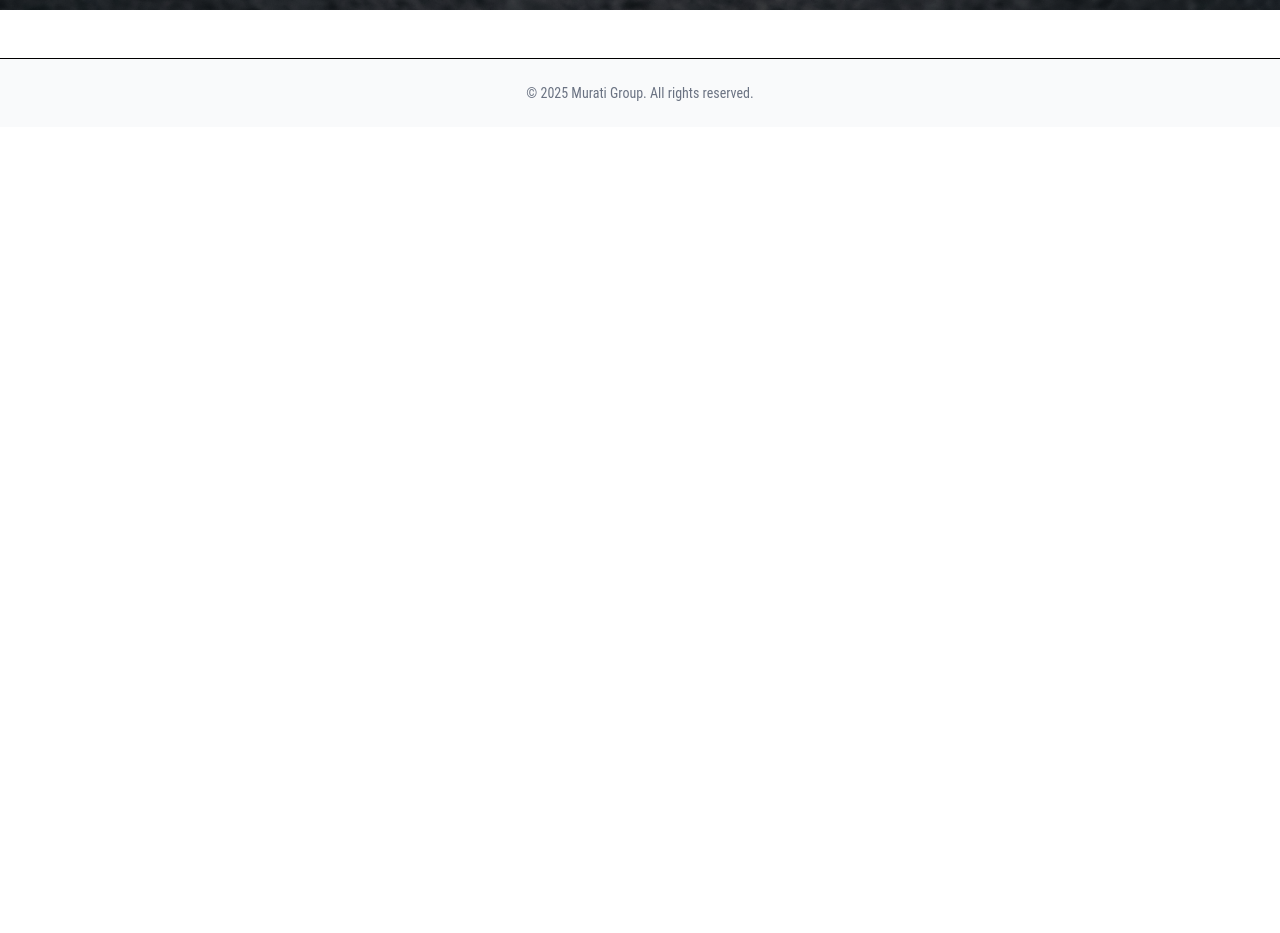
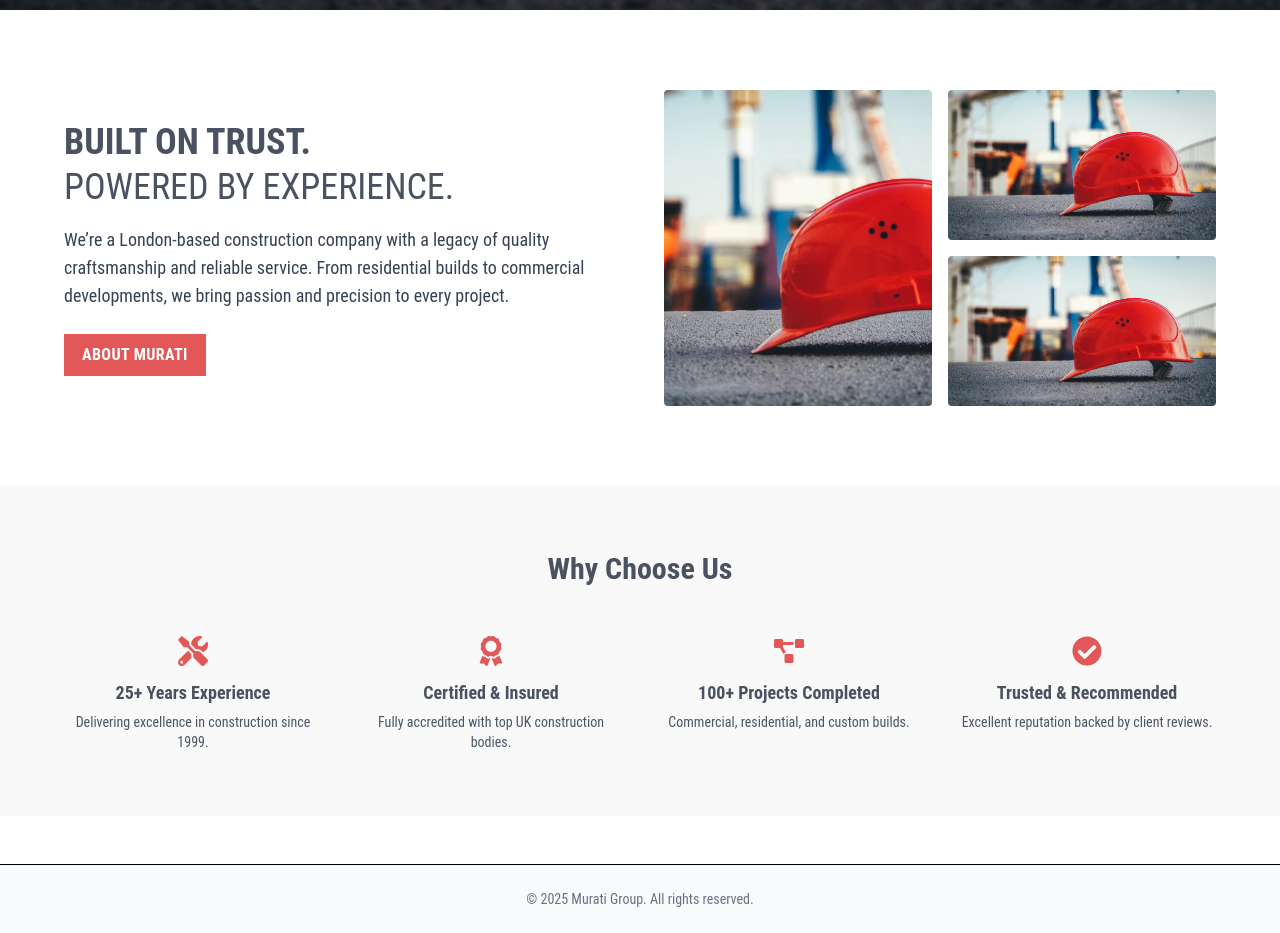
Before and after one commit to armirpepkola/murati-group, a Next.js app: page / in a window 1280 px wide. Shown: the part 900-1833 px from the top of the page. Before the commit the page ends 1027 px from the top, so only its background shows below. Built offline with nearby package versions, Linux system fonts and the light colour scheme.

Commit message:
aboutPreview component

```diff
--- a/package.json
+++ b/package.json
@@ -11,7 +11,8 @@
   "dependencies": {
     "next": "15.2.4",
     "react": "^19.0.0",
-    "react-dom": "^19.0.0"
+    "react-dom": "^19.0.0",
+    "react-icons": "^5.5.0"
   },
   "devDependencies": {
     "@eslint/eslintrc": "^3",
--- a/src/app/page.tsx
+++ b/src/app/page.tsx
@@ -1,10 +1,11 @@
 import { Metadata } from 'next';
 import Hero from '@/components/home/Hero';
 // Future imports:
-// import Features from '@/components/home/Features';
+import Features from '@/components/home/AboutPreview';
 // import ServicesPreview from '@/components/home/ServicesPreview';
 // import ProjectsPreview from '@/components/home/ProjectsPreview';
-// import WhyChooseUs from '@/components/home/WhyChooseUs';
+import WhyChooseUs from '@/components/home/WhyChooseUs';
+import AboutPreview from '@/components/home/AboutPreview';
 // import Testimonials from '@/components/home/Testimonials';
 // import CTA from '@/components/home/CTA';
 
@@ -17,10 +18,10 @@ export default function HomePage() {
   return (
     <main>
       <Hero />
-      {/* <Features /> */}
+      <AboutPreview />
       {/* <ServicesPreview /> */}
       {/* <ProjectsPreview /> */}
-      {/* <WhyChooseUs /> */}
+      <WhyChooseUs />
       {/* <Testimonials /> */}
       {/* <CTA /> */}
     </main>
--- /dev/null
+++ b/src/components/home/AboutPreview.tsx
@@ -0,0 +1,64 @@
+"use client";
+
+import Link from "next/link";
+import Image from "next/image";
+
+const AboutPreview = () => {
+  return (
+    <section className="py-20 px-4 sm:px-8 lg:px-16 bg-white">
+      <div className="max-w-7xl mx-auto grid grid-cols-1 lg:grid-cols-2 gap-12 items-center">
+        {/* LEFT SIDE – Text */}
+        <div>
+          <h2 className="text-2xl md:text-4xl font-condensed font-bold text-[#4a5261] leading-tight uppercase mb-4">
+            <span className="block whitespace-nowrap">Built on Trust.</span>
+            <span className="block font-normal whitespace-nowrap">Powered by Experience.</span>
+          </h2>
+
+          <p className="text-lg text-gray-700 mb-6">
+            We’re a London-based construction company with a legacy of quality craftsmanship and reliable service.
+            From residential builds to commercial developments, we bring passion and precision to every project.
+          </p>
+          <Link
+            href="/about"
+            className="inline-block bg-[#e25858] text-white uppercase tracking-wide font-semibold px-4.5 py-2 hover:bg-[#4a5261] transition-colors"
+          >
+            About Murati
+          </Link>
+        </div>
+
+        {/* RIGHT SIDE – Image Grid */}
+        <div className="grid grid-cols-2 grid-rows-2 gap-4 h-full">
+          {/* Left tall image (spans 2 rows) */}
+          <div className="relative row-span-2">
+            <Image
+              src="/images/hero.jpg"
+              alt="About Murati"
+              fill
+              className="object-cover rounded"
+            />
+          </div>
+
+          {/* Right side: 2 stacked squares */}
+          <div className="relative h-full min-h-[150px]">
+            <Image
+              src="/images/hero.jpg"
+              alt="Construction Team"
+              fill
+              className="object-cover rounded"
+            />
+          </div>
+          <div className="relative h-full min-h-[150px]">
+            <Image
+              src="/images/hero.jpg"
+              alt="Project Site"
+              fill
+              className="object-cover rounded"
+            />
+          </div>
+        </div>
+      </div>
+    </section>
+  );
+};
+
+export default AboutPreview;
--- a/src/components/home/WhyChooseUs.tsx
+++ b/src/components/home/WhyChooseUs.tsx
@@ -0,0 +1,46 @@
+import React from "react";
+import { FaTools, FaAward, FaCheckCircle, FaProjectDiagram } from "react-icons/fa";
+
+const highlights = [
+  {
+    icon: <FaTools className="text-3xl text-[#e25858]" />,
+    title: "25+ Years Experience",
+    description: "Delivering excellence in construction since 1999.",
+  },
+  {
+    icon: <FaAward className="text-3xl text-[#e25858]" />,
+    title: "Certified & Insured",
+    description: "Fully accredited with top UK construction bodies.",
+  },
+  {
+    icon: <FaProjectDiagram className="text-3xl text-[#e25858]" />,
+    title: "100+ Projects Completed",
+    description: "Commercial, residential, and custom builds.",
+  },
+  {
+    icon: <FaCheckCircle className="text-3xl text-[#e25858]" />,
+    title: "Trusted & Recommended",
+    description: "Excellent reputation backed by client reviews.",
+  },
+];
+
+const WhyChooseUs = () => {
+  return (
+    <section className="bg-[#f9f9f9] py-16 px-4 sm:px-8 lg:px-16">
+      <div className="max-w-6xl mx-auto text-center">
+        <h2 className="text-3xl font-bold text-[#4a5261] mb-12">Why Choose Us</h2>
+        <div className="grid gap-10 grid-cols-1 sm:grid-cols-2 md:grid-cols-4">
+          {highlights.map((item, index) => (
+            <div key={index} className="flex flex-col items-center text-center">
+              <div className="mb-4">{item.icon}</div>
+              <h3 className="text-lg font-semibold text-[#4a5261]">{item.title}</h3>
+              <p className="text-sm text-gray-600 mt-2">{item.description}</p>
+            </div>
+          ))}
+        </div>
+      </div>
+    </section>
+  );
+};
+
+export default WhyChooseUs;
```
Also changed, not shown: src/components/home/Features.tsx (deleted), 1 other file (tests, documents, lock files or other folders).
